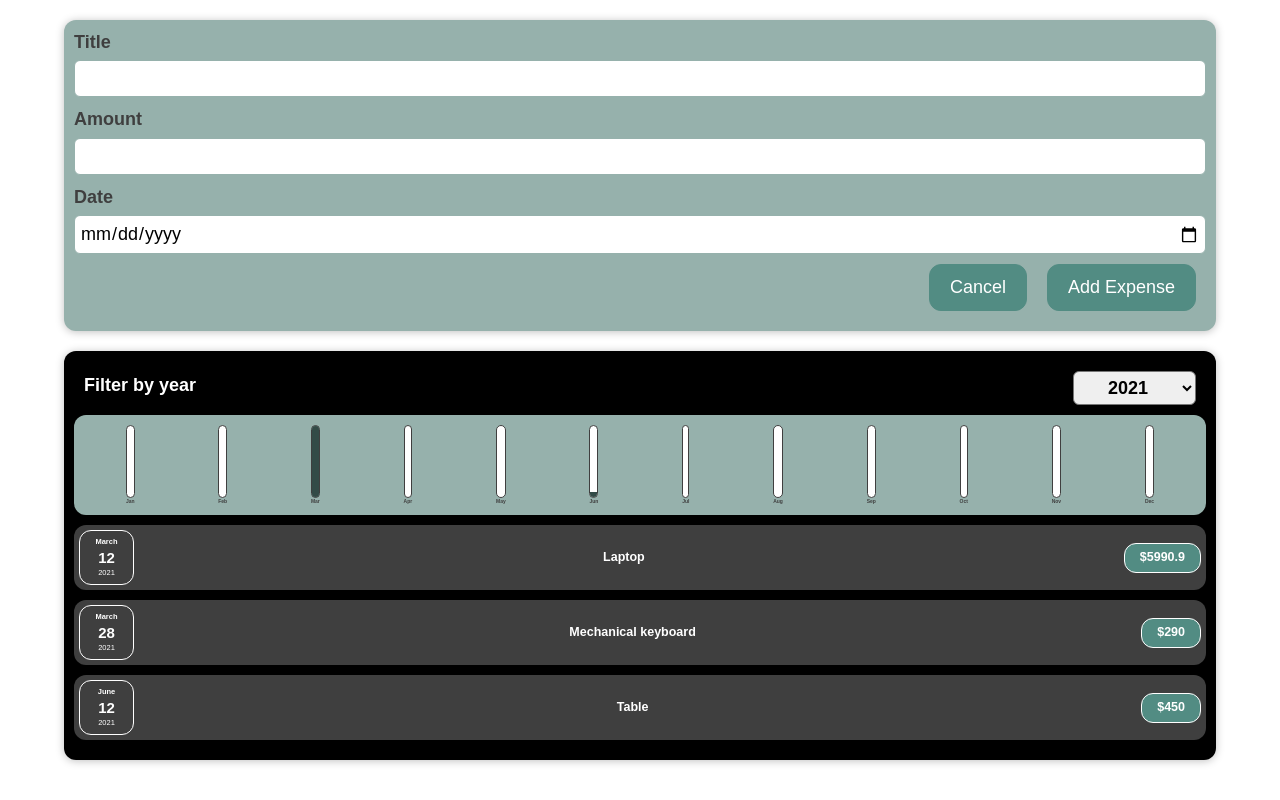
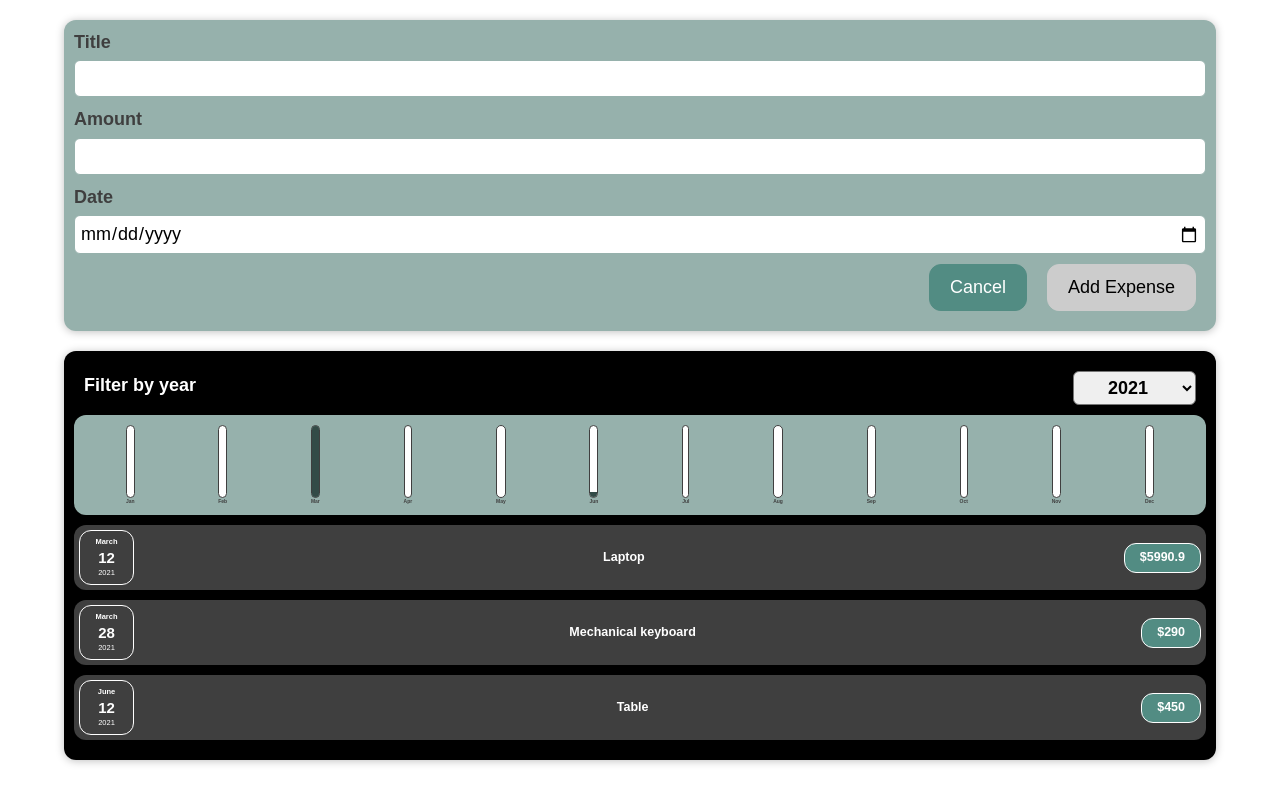
Before and after one commit to Esther-Yang/expense-tracker-app, a React (Create React App) app: page / in a window 1280 px wide. Both pictures are taken after a click on the button "Add New Expense". Built offline with nearby package versions, Linux system fonts and the light colour scheme.

Commit message:
Add CSS class "add-expense" for disable button

```diff
--- a/src/components/NewExpense/ExpenseForm.js
+++ b/src/components/NewExpense/ExpenseForm.js
@@ -110,8 +110,10 @@ const ExpenseForm = (props) => {
             Cancel
           </button>
         </div>
-        <div className={classes["new-expense__actions"]}>
-          <button type="submit" disabled={!formIsValid}>Add Expense</button>
+        <div className={`${classes["new-expense__actions"]} ${classes["add-expense"]}`}>
+          <button type="submit" disabled={!formIsValid}>
+            Add Expense
+          </button>
         </div>
       </div>
     </form>
--- a/src/components/NewExpense/ExpenseForm.module.css
+++ b/src/components/NewExpense/ExpenseForm.module.css
@@ -41,9 +41,10 @@
   /* border: 1px solid var(--main-red); */
 }
 
-button:disabled,
-button:disabled:hover,
-button:disabled:active {
+
+.add-expense button:disabled,
+.add-expense button:disabled:hover,
+.add-expense button:disabled:active {
   background-color: var(--main-light-grey);
   color: var(--main-black);
   border-color: var(--main-light-grey);
--- a/src/components/NewExpense/NewExpense.module.css
+++ b/src/components/NewExpense/NewExpense.module.css
@@ -28,7 +28,7 @@
 }
 
 .new-expense button.alternative {
-  color: #220131;
+  color: var(--main-grey);
   border-color: transparent;
   background-color: transparent;
 }
```
